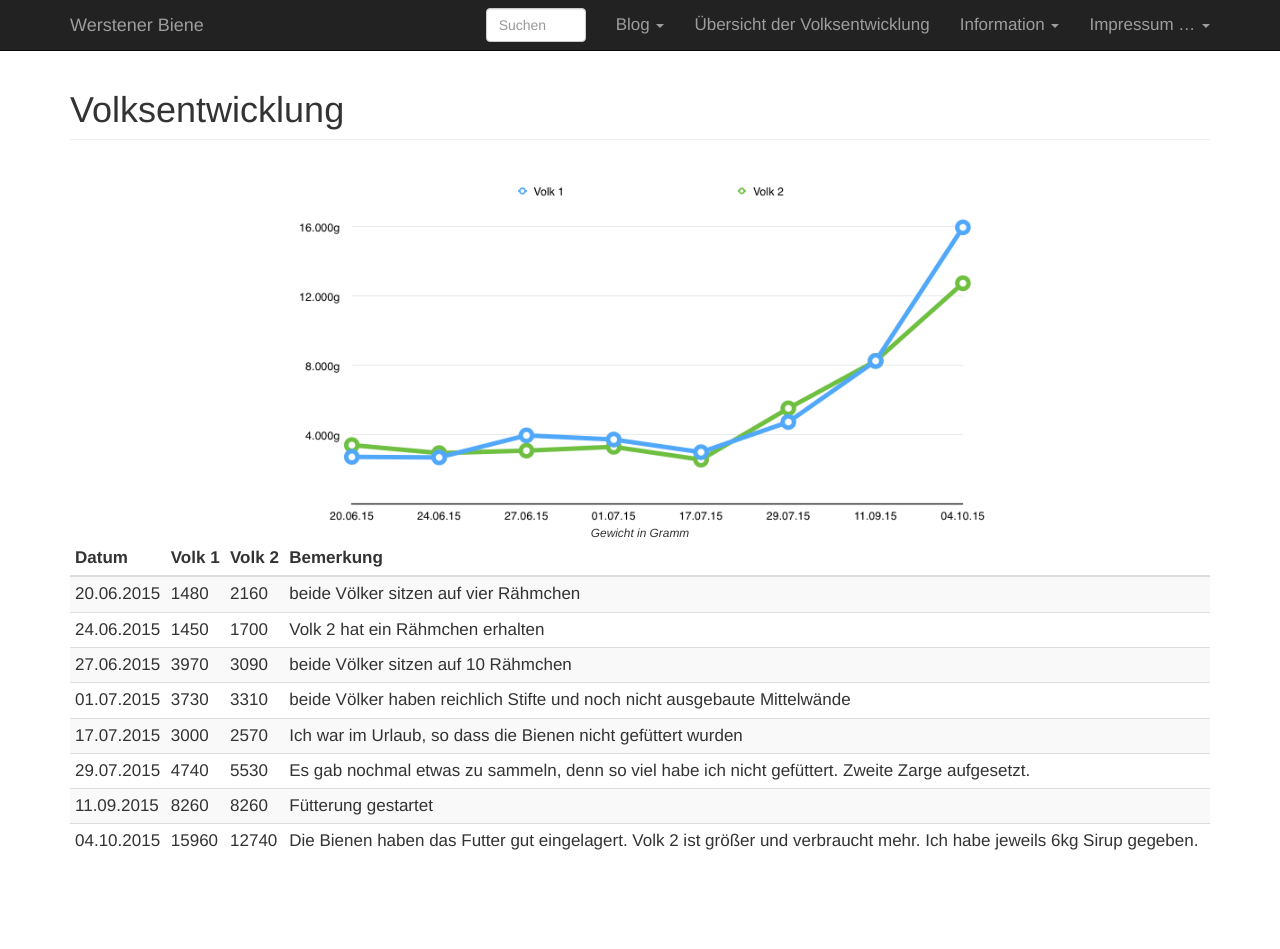
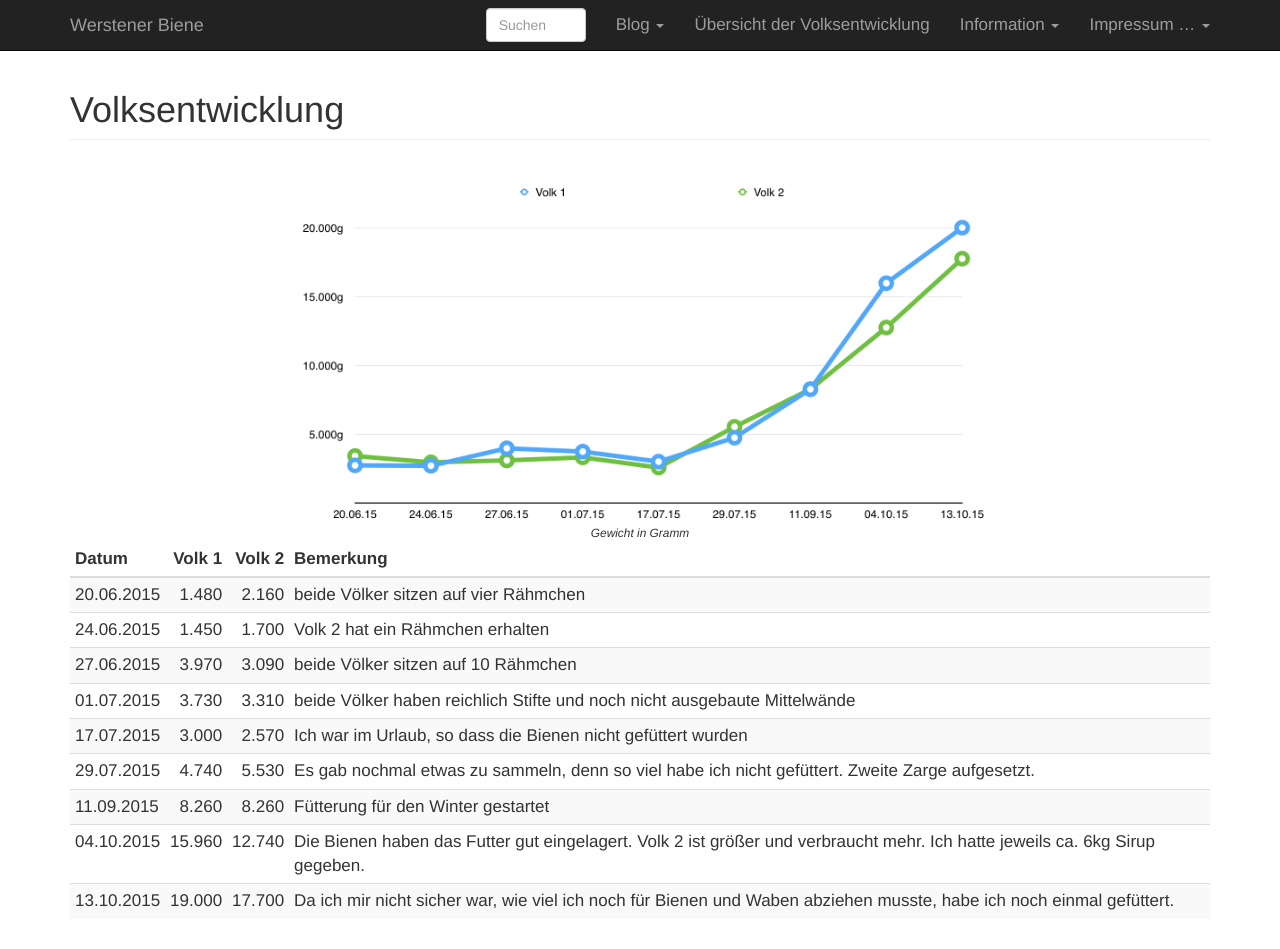
Before and after one commit to chkania/werstener-biene, a Jekyll site: the page built from volksentwicklung/index.md, in a window 1280 px wide and 1019 px high. Shown: the top 949 px of the window. Built offline with Jekyll 4.4.1, drawn with Linux system fonts in a browser that asks for light colours; comment, search, counter and statistics services are not loaded.

Commit message:
Werte aktualisiert

```diff
--- a/volksentwicklung/index.md
+++ b/volksentwicklung/index.md
@@ -9,14 +9,15 @@ nosocial: true
 
  <div class="imagecenter" style="max-width:700px;"><img class="img-responsive img-rounded" src="/volksentwicklung/volksentwicklung.png" alt="Volksentwicklung in Gramm" />Gewicht in Gramm</div>
 
-|Datum       | Volk 1| Volk 2| Bemerkung |
-|:-----------|:------|:------|:----------|
-| 20.06.2015 |  1480 |  2160 | beide Völker sitzen auf vier Rähmchen |
-| 24.06.2015 |  1450 |  1700 | Volk 2 hat ein Rähmchen erhalten |
-| 27.06.2015 |  3970 |  3090 | beide Völker sitzen auf 10 Rähmchen |
-| 01.07.2015 |  3730 |  3310 | beide Völker haben reichlich Stifte und noch nicht ausgebaute Mittelwände |
-| 17.07.2015 |  3000 |  2570 | Ich war im Urlaub, so dass die Bienen nicht gefüttert wurden |
-| 29.07.2015 |  4740 |  5530 | Es gab nochmal etwas zu sammeln, denn so viel habe ich nicht gefüttert. Zweite Zarge aufgesetzt. |
-| 11.09.2015 |  8260 |  8260 | Fütterung gestartet |
-| 04.10.2015 | 15960 | 12740 | Die Bienen haben das Futter gut eingelagert. Volk 2 ist größer und verbraucht mehr. Ich habe jeweils 6kg Sirup gegeben.|
+|Datum       | Volk 1 | Volk 2 | Bemerkung |
+|------------|-------:|-------:|:----------|
+| 20.06.2015 |  1.480 |  2.160 | beide Völker sitzen auf vier Rähmchen |
+| 24.06.2015 |  1.450 |  1.700 | Volk 2 hat ein Rähmchen erhalten |
+| 27.06.2015 |  3.970 |  3.090 | beide Völker sitzen auf 10 Rähmchen |
+| 01.07.2015 |  3.730 |  3.310 | beide Völker haben reichlich Stifte und noch nicht ausgebaute Mittelwände |
+| 17.07.2015 |  3.000 |  2.570 | Ich war im Urlaub, so dass die Bienen nicht gefüttert wurden |
+| 29.07.2015 |  4.740 |  5.530 | Es gab nochmal etwas zu sammeln, denn so viel habe ich nicht gefüttert. Zweite Zarge aufgesetzt. |
+| 11.09.2015 |  8.260 |  8.260 | Fütterung für den Winter gestartet |
+| 04.10.2015 | 15.960 | 12.740 | Die Bienen haben das Futter gut eingelagert. Volk 2 ist größer und verbraucht mehr. Ich hatte jeweils ca. 6kg Sirup gegeben.|
+| 13.10.2015 | 19.000 | 17.700 | Da ich mir nicht sicher war, wie viel ich noch für Bienen und Waben abziehen musste, habe ich noch einmal gefüttert. |
 {: class="table table-striped table-condensed table-responsive"}
```
Also changed, not shown: volksentwicklung/volksentwicklung.png.
